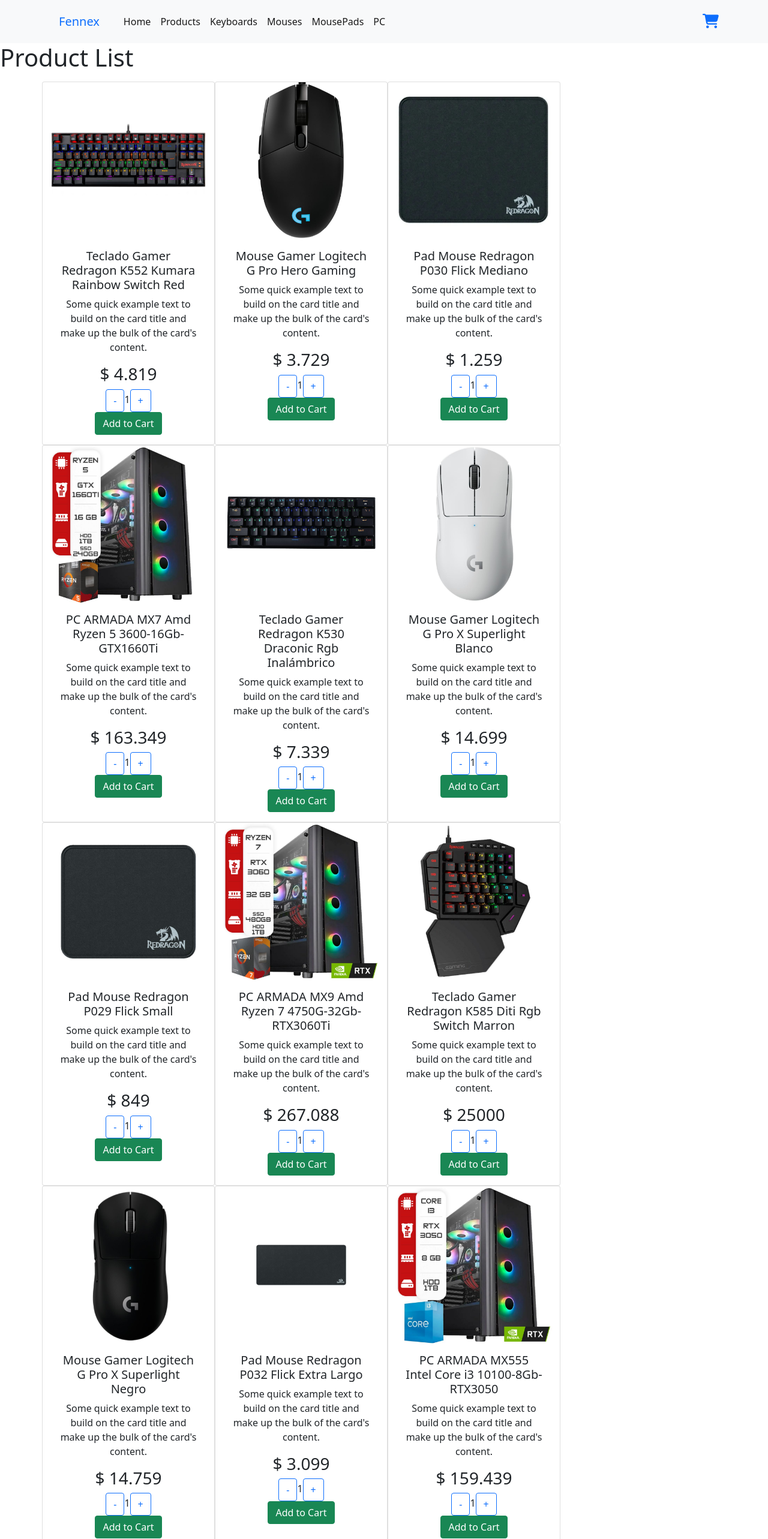
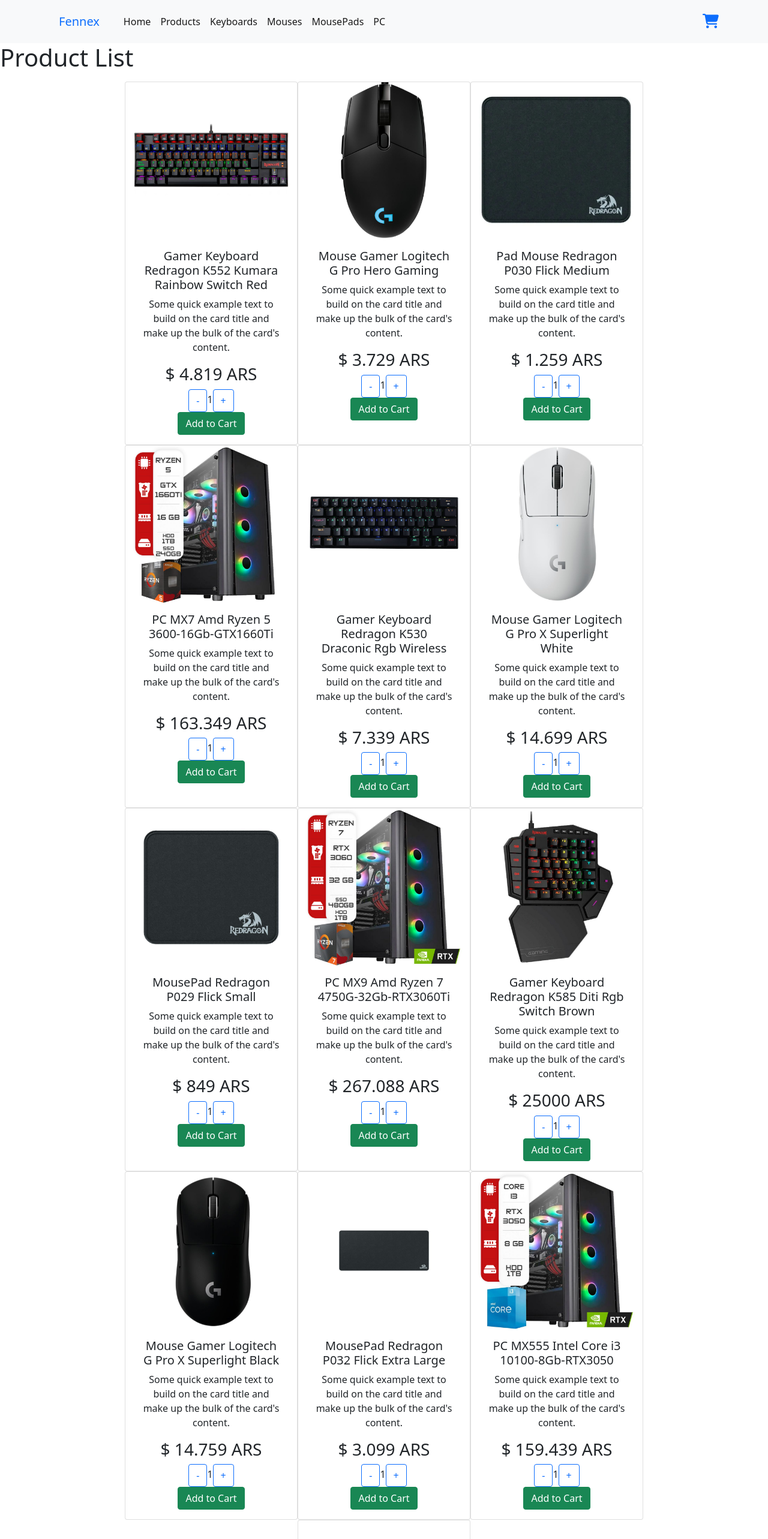
Before and after one commit to LucianoCerullo77/preentrega, a React (Create React App) app: page /products in a window 1280 px wide. Shown: the top 2566 px of the page at 60% size. Built offline with nearby package versions, Linux system fonts and the light colour scheme.

Commit message:
se hicieron las correcciones de la devolucion

```diff
--- a/src/App.js
+++ b/src/App.js
@@ -6,12 +6,15 @@
 import Products from "./views/Products/Products"
 import Category from "./views/Category/Category"
 import Product from "./views/Product/Product"
+import Header from "./components/Header/Header"
+import Footer from "./components/Footer/Footer"
 
 
 
 function App() {
   return (
       <BrowserRouter>
+      <Header/>
         <Routes>
           <Route exact path="*" element={<Home />} />
           <Route exact path="/products" element={<Products />} />
@@ -19,6 +22,7 @@
           <Route exact path="/category/:categoryId" element={<Category />} />
           <Route exact path="/cart" element={<Cart />} />
         </Routes>
+        <Footer/>
       </BrowserRouter>
   );
 }
--- a/src/components/Footer/Footer.jsx
+++ b/src/components/Footer/Footer.jsx
@@ -3,15 +3,15 @@
   return (
     <footer>
       <Card className="text-center">
-  <Card.Header>Featured</Card.Header>
+
   <Card.Body>
-    <Card.Title>Special title treatment</Card.Title>
+    <Card.Title>© 2022 Fennex. All Rights Reserved </Card.Title>
     <Card.Text>
-      With supporting text below as a natural lead-in to additional content.
+      Fennex Argentina S.R.L - 20-21321123-1
     </Card.Text>
-    <Button variant="primary">Go somewhere</Button>
+    <Button variant="primary" href="/">Back to Home</Button>
   </Card.Body>
-  <Card.Footer className="text-muted">2 days ago</Card.Footer>
+  <Card.Footer className="text-muted">Luciano Cerullo - Front-End Developer</Card.Footer>
 </Card>
     </footer>
   )
--- a/src/components/Item/Item.jsx
+++ b/src/components/Item/Item.jsx
@@ -12,7 +12,7 @@
             Some quick example text to build on the card title and make up the
             bulk of the card's content.
           </Card.Text>
-          <h3>$ {item.price}</h3>
+          <h3>$ {item.price} ARS</h3>
           <ItemCounter />
         </Card.Body>
       </Card>
--- a/src/components/ItemListContainer/ItemListContainer.jsx
+++ b/src/components/ItemListContainer/ItemListContainer.jsx
@@ -1,17 +1,31 @@
 import ItemList from "../ItemList/ItemList";
 import {Container, Row, Col} from "react-bootstrap"
 import React from "react";
-import { products } from "../../data/products";
+import { getData } from "../../data/products";
+
+
+
+
+
 export default function ItemListContainer ({title, categoryId}) {
   const [items, setItems] = React.useState([]);
+  const [loading, setLoading] = React.useState(true)
   React.useEffect(() => {
-    if(categoryId){
-      setItems(products.filter(item => item.category_id === +categoryId));
-    }
-    else{
-      setItems(products);
-    }
+    getData
+    .then((res) => {
+      if(categoryId){
+        setItems(res.filter(item => item.category_Id === +categoryId));
+      }
+      else {
+        setItems(res);
+      }
+    })
+    .catch((error) => console.log(error))
+    .finally(() => setLoading(false))
   },[categoryId])
+
+
+
   return (
     <Container className="itemlist-container" style={{justifyContent:'center', textAlign:'center'}}>
       <Row>
@@ -19,9 +33,9 @@
           <h1>{title}</h1>
         </Col>
       </Row>
-      <Row>
+      <Row style={{justifyContent:'center'}}>
 
-        <ItemList items={items} />
+        { loading ? <p>Loading Content...</p>  : <ItemList items={items} /> }
       </Row>
 
     </Container>
--- /dev/null
+++ b/src/data/products.js
@@ -0,0 +1,112 @@
+export const products = [
+    {
+      id: 1,
+      title: "Gamer Keyboard Redragon K552 Kumara Rainbow Switch Red",
+      stock: 3,
+      price: 4.819,
+      image: "/images/Teclado-Gamer-Redragon-K552-Kumara-RGB-Rainbow-Red_41191_1.jpeg",
+      category_id: 1,
+    },
+    {
+      id: 2,
+      title: "Mouse Gamer Logitech G Pro Hero Gaming",
+      stock: 2,
+      price: 3.729,
+      image: "/images/gpro hero.jpeg",
+      category_id: 2,
+    },
+    {
+      id: 3,
+      title: "Pad Mouse Redragon P030 Flick Medium",
+      stock: 10,
+      price: 1.259,
+      image: "/images/flick mediano.jpeg",
+      category_id: 3,
+    },
+    {
+      id: 4,
+      title: "PC MX7 Amd Ryzen 5 3600-16Gb-GTX1660Ti",
+      stock: 1,
+      price: 163.349,
+      image: "/images/ryzen51660.jpeg",
+      category_id: 4,
+    },
+    {
+      id: 5,
+      title: "Gamer Keyboard Redragon K530 Draconic Rgb Wireless",
+      stock: 3,
+      price: 7.339,
+      image: "/images/redragon k530 draconic.jpeg",
+      category_id: 1,
+    },
+    {
+      id: 6,
+      title: "Mouse Gamer Logitech G Pro X Superlight White",
+      stock: 2,
+      price: 14.699,
+      image: "/images/gproX blanco.jpeg",
+      category_id: 2,
+    },
+    {
+      id: 7,
+      title: "MousePad Redragon P029 Flick Small",
+      stock: 10,
+      price: 849,
+      image: "/images/redragon small.jpeg",
+      category_id: 3,
+    },
+    {
+      id: 8,
+      title: "PC MX9 Amd Ryzen 7 4750G-32Gb-RTX3060Ti",
+      stock: 1,
+      price: 267.088,
+      image: "/images/ryzen73060.jpeg",
+      category_id: 4,
+    },
+    {
+      id: 9,
+      title: "Gamer Keyboard Redragon K585 Diti Rgb Switch Brown",
+      stock: 3,
+      price: 25000,
+      image: "/images/teclado-gamer-rgb-redragon_42232_1.jpeg",
+      category_id: 1,
+    },
+    {
+      id: 10,
+      title: "Mouse Gamer Logitech G Pro X Superlight Black",
+      stock: 2,
+      price: 14.759,
+      image: "/images/gproX negro.jpeg",
+      category_id: 2,
+    },
+    {
+      id: 11,
+      title: "MousePad Redragon P032 Flick Extra Large",
+      stock: 10,
+      price: 3.099,
+      image: "/images/redragon flick.jpeg",
+      category_id: 3,
+    },
+    {
+      id: 12,
+      title: "PC MX555 Intel Core i3 10100-8Gb-RTX3050",
+      stock: 1,
+      price: 159.439,
+      image: "/images/i33050.jpeg",
+      category_id: 4,
+    },
+    {
+      id: 13,
+      title: "Gamer Keyboard Redragon K552W Kumara Rainbow Switch Red",
+      stock: 1,
+      price: 4.849,
+      image: "/images/teclado-redragon-white-rainbow_41192_5.jpeg",
+      category_id: 1,
+    },
+  ];
+
+  export const getData = new Promise((resolve) => {
+    setTimeout(() => {
+      resolve(products)
+    }, 3000)
+  })
--- a/src/data/products.jsx
+++ /dev/null
@@ -1,106 +0,0 @@
-export const products = [
-    {
-      id: 1,
-      title: "Teclado Gamer Redragon K552 Kumara Rainbow Switch Red",
-      stock: 3,
-      price: 4.819,
-      image: "images/Teclado-Gamer-Redragon-K552-Kumara-RGB-Rainbow-Red_41191_1.jpeg",
-      category_id: 1,
-    },
-    {
-      id: 2,
-      title: "Mouse Gamer Logitech G Pro Hero Gaming",
-      stock: 2,
-      price: 3.729,
-      image: "images/gpro hero.jpeg",
-      category_id: 2,
-    },
-    {
-      id: 3,
-      title: "Pad Mouse Redragon P030 Flick Mediano",
-      stock: 10,
-      price: 1.259,
-      image: "images/flick mediano.jpeg",
-      category_id: 3,
-    },
-    {
-      id: 4,
-      title: "PC ARMADA MX7 Amd Ryzen 5 3600-16Gb-GTX1660Ti",
-      stock: 1,
-      price: 163.349,
-      image: "images/ryzen51660.jpeg",
-      category_id: 4,
-    },
-    {
-      id: 5,
-      title: "Teclado Gamer Redragon K530 Draconic Rgb Inalámbrico",
-      stock: 3,
-      price: 7.339,
-      image: "images/redragon k530 draconic.jpeg",
-      category_id: 1,
-    },
-    {
-      id: 6,
-      title: "Mouse Gamer Logitech G Pro X Superlight Blanco",
-      stock: 2,
-      price: 14.699,
-      image: "images/gproX blanco.jpeg",
-      category_id: 2,
-    },
-    {
-      id: 7,
-      title: "Pad Mouse Redragon P029 Flick Small",
-      stock: 10,
-      price: 849,
-      image: "images/redragon small.jpeg",
-      category_id: 3,
-    },
-    {
-      id: 8,
-      title: "PC ARMADA MX9 Amd Ryzen 7 4750G-32Gb-RTX3060Ti",
-      stock: 1,
-      price: 267.088,
-      image: "images/ryzen73060.jpeg",
-      category_id: 4,
-    },
-    {
-      id: 9,
-      title: "Teclado Gamer Redragon K585 Diti Rgb Switch Marron",
-      stock: 3,
-      price: 25000,
-      image: "images/teclado-gamer-rgb-redragon_42232_1.jpeg",
-      category_id: 1,
-    },
-    {
-      id: 10,
-      title: "Mouse Gamer Logitech G Pro X Superlight Negro",
-      stock: 2,
-      price: 14.759,
-      image: "images/gproX negro.jpeg",
-      category_id: 2,
-    },
-    {
-      id: 11,
-      title: "Pad Mouse Redragon P032 Flick Extra Largo",
-      stock: 10,
-      price: 3.099,
-      image: "images/redragon flick.jpeg",
-      category_id: 3,
-    },
-    {
-      id: 12,
-      title: "PC ARMADA MX555 Intel Core i3 10100-8Gb-RTX3050",
-      stock: 1,
-      price: 159.439,
-      image: "images/i33050.jpeg",
-      category_id: 4,
-    },
-    {
-      id: 13,
-      title: "Teclado Gamer Redragon K552W Kumara Rainbow Switch Red",
-      stock: 1,
-      price: 4.849,
-      image: "images/teclado-redragon-white-rainbow_41192_5.jpeg",
-      category_id: 1,
-    },
-  ];
--- a/src/views/Category/Category.jsx
+++ b/src/views/Category/Category.jsx
@@ -1,4 +1,3 @@
-import Header from "../../components/Header/Header";
 import ItemListContainer from "../../components/ItemListContainer/ItemListContainer";
 import { useParams } from "react-router-dom";
 export default function Category() {
@@ -6,8 +5,7 @@
 
   return (
     <div>
-      <Header />
-      <h1>Our Category´s</h1>
+      <h1>Our Category List</h1>
       <ItemListContainer categoryId={categoryId} />
     </div>
   );
--- a/src/views/Home/Home.jsx
+++ b/src/views/Home/Home.jsx
@@ -1,15 +1,11 @@
 import ItemListContainer from "../../components/ItemListContainer/ItemListContainer";
-import Footer from "../../components/Footer/Footer";
-import Header from "../../components/Header/Header";
 export default function Home () {
   return (
     <div className="App">
-      <Header />
       <h1>Welcome to Fennex</h1>
       <h2>The best place to buy PC Components</h2>
       <br />
       <ItemListContainer title="What are you looking for?"/>
-      <Footer />
     </div>
   );
 }
--- a/src/views/Products/Products.jsx
+++ b/src/views/Products/Products.jsx
@@ -1,10 +1,8 @@
-import Header from "../../components/Header/Header";
 import ItemListContainer from "../../components/ItemListContainer/ItemListContainer";
 
 export default function Products() {
   return (
     <div>
-      <Header />
       <h1>Product List</h1>
       <ItemListContainer />
     </div>
```
Also changed, not shown: 1 other file (tests, documents, lock files or other folders).
